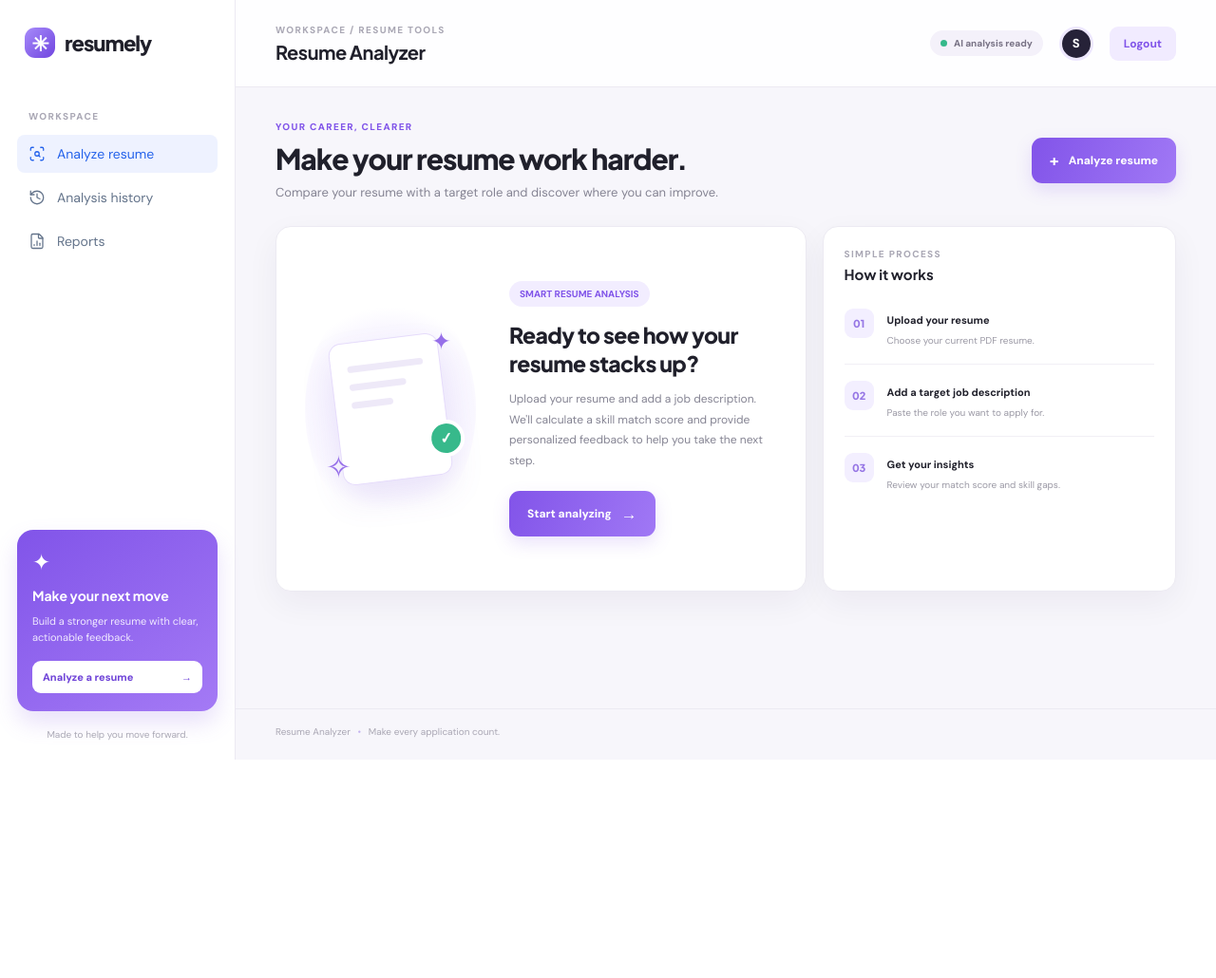
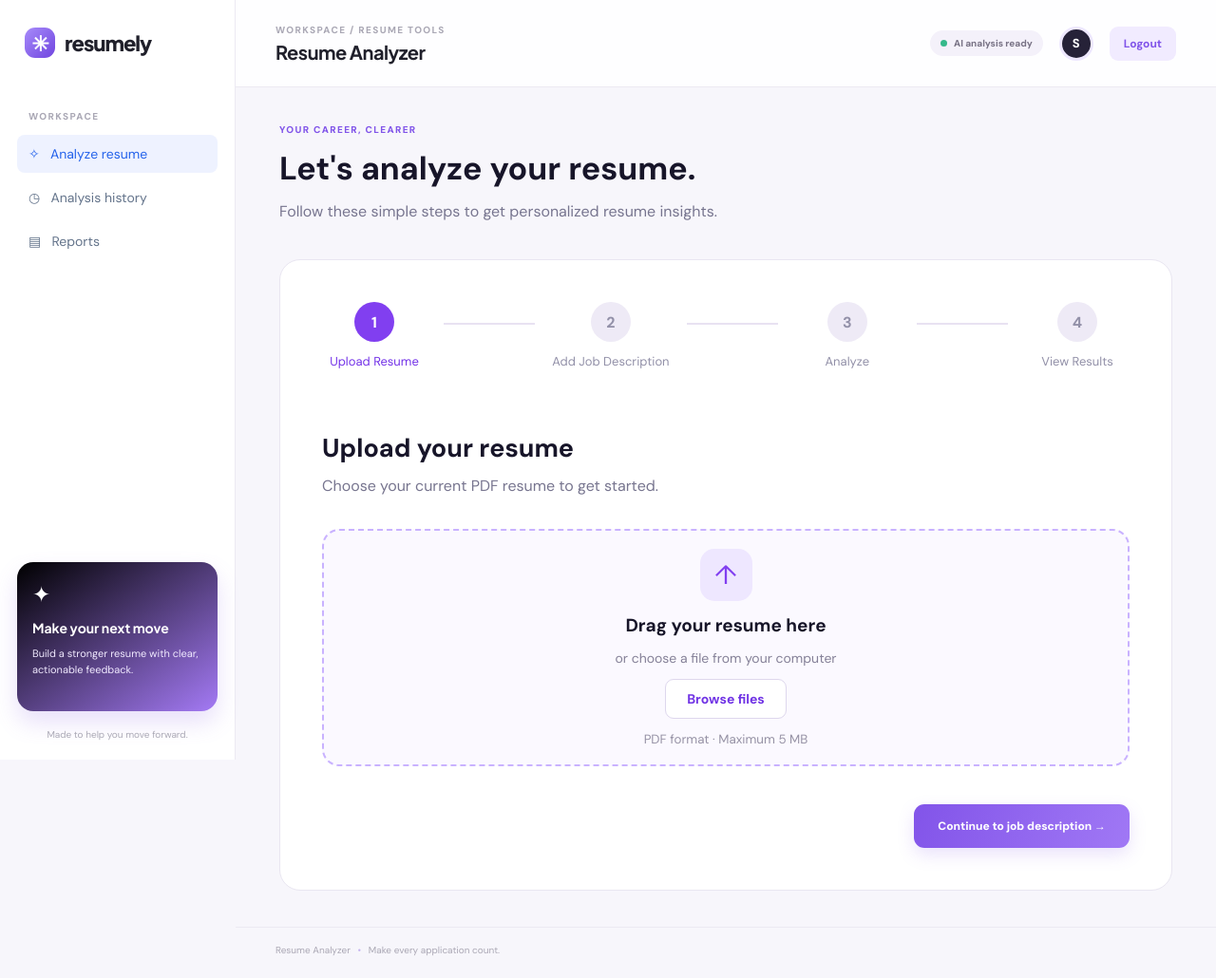
Before and after one commit to RitamNaskar11/Resume_analyzer, a Flask app: page /analyzer in a window 1280 px wide. Shown: the whole page at 95% size. Before the commit the page ends 800 px from the top, so only its background shows below. Run offline with Flask 3, Linux system fonts and the light colour scheme; the visitor is signed in with stand-in values (Sample User, id 1).

Commit message:
Update commit

```diff
--- a/app.py
+++ b/app.py
@@ -126,6 +126,11 @@ def landing():
 @app.route("/analyzer")
 @login_required
 def analyzer():
+    return render_template("analyzer.html")
+
+@app.route("/results")
+@login_required
+def results():
     analysis = session.pop("analysis", None)
 
     if analysis:
@@ -189,7 +194,7 @@ def analyze():
     "ai_result": ai_result,
     "uploaded_filename": filename
     }
-    return redirect(url_for("analyzer"))
+    return redirect(url_for("results"))
 
 
 if __name__ == "__main__":
--- a/static/style.css
+++ b/static/style.css
@@ -162,7 +162,7 @@ a {
 
 .upgrade-card {
     padding: 19px 16px;
-    background: linear-gradient(145deg, #8154e9, #a47af5);
+    background: linear-gradient(145deg, #000000, #a47af5);
     border-radius: 17px;
     color: white;
     box-shadow: 0 12px 25px #8b65e733
--- /dev/null
+++ b/static/wizard.css
@@ -0,0 +1,348 @@
+.wizard-page {
+    padding: 38px 46px;
+    background: #f7f6fb;
+    min-height: calc(100vh - 150px);
+}
+
+.wizard-heading {
+    margin-bottom: 40px;
+}
+
+.wizard-heading h2 {
+    font-size: 34px;
+    margin: 12px 0;
+    color: #171529;
+}
+
+.wizard-heading>p:last-child,
+.step-description {
+    color: #77758f;
+    font-size: 16px;
+}
+
+.wizard-card {
+    background: #fff;
+    border: 1px solid #e9e6f1;
+    border-radius: 22px;
+    padding: 44px;
+    max-width: 1250px;
+    margin: auto;
+    min-height: 570px;
+}
+
+.wizard-progress {
+    display: flex;
+    align-items: center;
+    justify-content: center;
+    gap: 18px;
+    margin: 0 auto 65px;
+    max-width: 850px;
+}
+
+.progress-step {
+    display: flex;
+    flex-direction: column;
+    align-items: center;
+    gap: 12px;
+    min-width: 110px;
+    color: #9290a8;
+    text-align: center;
+}
+
+.progress-step span {
+    height: 42px;
+    width: 42px;
+    border-radius: 50%;
+    background: #eeeaf6;
+    display: grid;
+    place-items: center;
+    font-weight: 700;
+}
+
+.progress-step.active span,
+.progress-step.completed span {
+    background: #813ff0;
+    color: white;
+}
+
+.progress-step.active small,
+.progress-step.completed small {
+    color: #7434e8;
+}
+
+.progress-step small {
+    font-size: 13px;
+    white-space: nowrap;
+}
+
+.progress-line {
+    height: 2px;
+    background: #e8e2f2;
+    flex: 1;
+    max-width: 100px;
+    margin-top: -25px;
+}
+
+.wizard-step {
+    display: none;
+    max-width: 920px;
+    margin: auto;
+}
+
+.wizard-step.active {
+    display: block;
+    animation: wizardFade .3s ease;
+}
+
+@keyframes wizardFade {
+    from {
+        opacity: 0;
+        transform: translateY(8px);
+    }
+
+    to {
+        opacity: 1;
+        transform: translateY(0);
+    }
+}
+
+.wizard-step h2 {
+    font-size: 27px;
+    color: #171529;
+    margin-bottom: 12px;
+}
+
+.step-description {
+    margin-bottom: 35px;
+}
+
+.wizard-upload {
+    min-height: 250px;
+    border: 2px dashed #c9b2ff;
+    border-radius: 18px;
+    background: #fbf9ff;
+    display: flex;
+    flex-direction: column;
+    align-items: center;
+    justify-content: center;
+    gap: 13px;
+    cursor: pointer;
+    text-align: center;
+    transition: .2s;
+}
+
+.wizard-upload:hover {
+    border-color: #813ff0;
+    background: #f7f1ff;
+}
+
+.wizard-upload input {
+    display: none;
+}
+
+.upload-icon {
+    width: 55px;
+    height: 55px;
+    border-radius: 15px;
+    background: #eee7ff;
+    color: #813ff0;
+    display: grid;
+    place-items: center;
+    font-size: 28px;
+}
+
+.wizard-upload strong {
+    font-size: 19px;
+    color: #171529;
+}
+
+.wizard-upload>span:not(.upload-icon) {
+    color: #858198;
+    font-size: 14px;
+}
+
+.browse-button {
+    padding: 11px 22px;
+    border: 1px solid #ded7ed;
+    border-radius: 9px;
+    background: white;
+    color: #7134e5 !important;
+    font-weight: 700;
+}
+
+.wizard-upload small {
+    color: #9692a5;
+}
+
+.selected-file {
+    margin-top: 15px;
+    color: #159b72;
+    font-weight: 600;
+}
+
+#job-description {
+    width: 100%;
+    min-height: 230px;
+    resize: vertical;
+    padding: 20px;
+    border: 1px solid #e5e0ef;
+    border-radius: 13px;
+    outline: none;
+    font: inherit;
+    color: #252238;
+    background: #fff;
+}
+
+#job-description:focus {
+    border-color: #8b4af2;
+    box-shadow: 0 0 0 3px #eee5ff;
+}
+
+.character-count {
+    text-align: right;
+    color: #9994a9;
+    font-size: 12px;
+    margin-top: 8px;
+}
+
+.sample-label {
+    margin: 25px 0 12px;
+    color: #69657b;
+}
+
+.sample-buttons {
+    display: flex;
+    flex-wrap: wrap;
+    gap: 10px;
+}
+
+.sample-buttons button {
+    padding: 10px 16px;
+    border: 1px solid #d9cafa;
+    background: #faf8ff;
+    color: #7134e5;
+    border-radius: 9px;
+    cursor: pointer;
+}
+
+.sample-buttons button:hover {
+    background: #eee6ff;
+}
+
+.wizard-actions {
+    display: flex;
+    justify-content: space-between;
+    align-items: center;
+    margin-top: 40px;
+    gap: 15px;
+}
+
+.wizard-actions.right {
+    justify-content: flex-end;
+}
+
+.back-btn {
+    padding: 13px 25px;
+    border: 1px solid #ded8eb;
+    border-radius: 10px;
+    background: white;
+    color: #55516a;
+    font-weight: 600;
+    cursor: pointer;
+}
+
+.wizard-actions .primary-button {
+    border: none;
+    cursor: pointer;
+    padding: 15px 25px;
+}
+
+.review-box {
+    padding: 22px;
+    background: #faf8ff;
+    border: 1px solid #eee8f8;
+    border-radius: 13px;
+    margin: 18px 0;
+}
+
+.review-box h3 {
+    margin: 0 0 12px;
+    color: #171529;
+}
+
+.review-box p {
+    color: #77738b;
+    line-height: 1.7;
+    overflow-wrap: anywhere;
+}
+
+.wizard-loading {
+    display: none;
+    text-align: center;
+    padding: 65px 20px;
+}
+
+.wizard-loading.show {
+    display: block;
+}
+
+.loader {
+    width: 48px;
+    height: 48px;
+    border: 4px solid #eee5ff;
+    border-top-color: #813ff0;
+    border-radius: 50%;
+    animation: spin .8s linear infinite;
+    margin: 0 auto 25px;
+}
+
+@keyframes spin {
+    to {
+        transform: rotate(360deg);
+    }
+}
+
+@media (max-width: 800px) {
+    .wizard-page {
+        padding: 25px 16px;
+    }
+
+    .wizard-card {
+        padding: 25px 16px;
+    }
+
+    .wizard-progress {
+        gap: 5px;
+        margin-bottom: 45px;
+    }
+
+    .progress-step {
+        min-width: 65px;
+    }
+
+    .progress-step span {
+        width: 35px;
+        height: 35px;
+    }
+
+    .progress-step small {
+        font-size: 10px;
+        white-space: normal;
+    }
+
+    .progress-line {
+        max-width: 30px;
+    }
+
+    .wizard-heading h2 {
+        font-size: 27px;
+    }
+
+    .wizard-step h2 {
+        font-size: 23px;
+    }
+
+    .wizard-actions {
+        flex-wrap: wrap;
+    }
+}
--- /dev/null
+++ b/static/wizard.js
@@ -0,0 +1,97 @@
+
+let currentStep = 1;
+
+const steps = document.querySelectorAll(".wizard-step");
+const progressSteps = document.querySelectorAll(".progress-step");
+const progressLines = document.querySelectorAll(".progress-line");
+
+function showStep(step) {
+    currentStep = step;
+
+    steps.forEach((item) => {
+        item.classList.toggle(
+            "active",
+            Number(item.dataset.page) === step
+        );
+    });
+
+    progressSteps.forEach((item) => {
+        const number = Number(item.dataset.step);
+        item.classList.toggle("active", number === step);
+        item.classList.toggle("completed", number < step);
+    });
+
+    progressLines.forEach((line, index) => {
+        line.style.background = index < step - 1 ? "#813ff0" : "#e8e2f2";
+    });
+
+    window.scrollTo({ top: 0, behavior: "smooth" });
+}
+
+document.querySelectorAll(".next-btn").forEach((button) => {
+    button.addEventListener("click", () => {
+        if (currentStep === 1) {
+            const file = document.getElementById("resume").files[0];
+
+            if (!file) {
+                alert("Please upload your PDF resume.");
+                return;
+            }
+
+            if (!file.name.toLowerCase().endsWith(".pdf")) {
+                alert("Please select a PDF file.");
+                return;
+            }
+
+            document.getElementById("review-file").textContent = file.name;
+        }
+
+        if (currentStep === 2) {
+            const job = document.getElementById("job-description").value.trim();
+
+            if (!job) {
+                alert("Please enter a job description.");
+                return;
+            }
+
+            document.getElementById("review-job").textContent = job;
+        }
+
+        if (currentStep < 3) showStep(currentStep + 1);
+    });
+});
+
+document.querySelectorAll(".back-btn").forEach((button) => {
+    button.addEventListener("click", () => {
+        if (currentStep > 1) showStep(currentStep - 1);
+    });
+});
+
+document.getElementById("resume").addEventListener("change", function () {
+    const file = this.files[0];
+    document.getElementById("file-name").textContent =
+        file ? "✓ Selected: " + file.name : "";
+});
+
+const jobInput = document.getElementById("job-description");
+
+jobInput.addEventListener("input", function () {
+    document.getElementById("char-count").textContent = this.value.length;
+});
+
+document.querySelectorAll("[data-sample]").forEach((button) => {
+    button.addEventListener("click", () => {
+        jobInput.value = button.dataset.sample;
+        jobInput.dispatchEvent(new Event("input"));
+    });
+});
+
+document.getElementById("wizard-form").addEventListener("submit", function () {
+    document.querySelector(".wizard-progress").style.display = "none";
+    document.querySelectorAll(".wizard-step").forEach((step) => {
+        step.style.display = "none";
+    });
+    document.getElementById("wizard-loading").classList.add("show");
+});
+
+showStep(1);
--- /dev/null
+++ b/templates/analyzer.html
@@ -0,0 +1,199 @@
+<!DOCTYPE html>
+<html lang="en">
+
+<head>
+    <meta charset="UTF-8">
+    <meta name="viewport" content="width=device-width, initial-scale=1.0">
+    <title>Analyze Resume | Resumely</title>
+
+    <link rel="stylesheet" href="{{ url_for('static', filename='style.css') }}">
+    <link rel="stylesheet" href="{{ url_for('static', filename='wizard.css') }}">
+
+    <link rel="preconnect" href="https://fonts.googleapis.com">
+    <link rel="preconnect" href="https://fonts.gstatic.com" crossorigin>
+    <link
+        href="https://fonts.googleapis.com/css2?family=DM+Sans:wght@400;500;600;700;800&family=Plus+Jakarta+Sans:wght@500;600;700;800&display=swap"
+        rel="stylesheet">
+    <script src="https://unpkg.com/lucide@latest"></script>
+</head>
+
+<body>
+
+    <div class="app-shell">
+
+        <aside class="sidebar">
+            <a class="brand"><span class="brand-mark">✳</span><span>resumely</span></a>
+            <div class="workspace-label">WORKSPACE</div>
+
+            <div class="sidebar-menu">
+                <a href="{{ url_for('analyzer') }}" class="menu-item active">✧ &nbsp; Analyze resume
+                </a>
+                <a href="#" class="menu-item">◷ &nbsp; Analysis history</a>
+                <a href="#" class="menu-item">▤ &nbsp; Reports</a>
+            </div>
+
+            <div class="sidebar-bottom">
+                <div class="upgrade-card">
+                    <div class="upgrade-spark">✦</div>
+                    <strong>Make your next move</strong>
+                    <p>Build a stronger resume with clear, actionable feedback.</p>
+                </div>
+                <div class="sidebar-foot">Made to help you move forward.</div>
+            </div>
+        </aside>
+
+        <main class="main-area">
+
+            <header class="topbar">
+                <div>
+                    <div class="eyebrow">WORKSPACE / RESUME TOOLS</div>
+                    <h1>Resume Analyzer</h1>
+                </div>
+
+                <div class="topbar-actions">
+                    <span class="status-pill"><i></i> AI analysis ready</span>
+                    <div class="avatar">
+                        {{ session.get('user_name', 'R')[0]|upper }}
+                    </div>
+                    <a href="{{ url_for('logout') }}" class="logout-button">Logout</a>
+                </div>
+            </header>
+
+            <section class="wizard-page">
+
+                <div class="wizard-heading">
+                    <p class="eyebrow purple">YOUR CAREER, CLEARER</p>
+                    <h2>Let's analyze your resume.</h2>
+                    <p>Follow these simple steps to get personalized resume insights.</p>
+                </div>
+
+                <div class="wizard-card">
+
+                    <div class="wizard-progress">
+                        <div class="progress-step active" data-step="1">
+                            <span>1</span><small>Upload Resume</small>
+                        </div>
+                        <div class="progress-line"></div>
+                        <div class="progress-step" data-step="2">
+                            <span>2</span><small>Add Job Description</small>
+                        </div>
+                        <div class="progress-line"></div>
+                        <div class="progress-step" data-step="3">
+                            <span>3</span><small>Analyze</small>
+                        </div>
+                        <div class="progress-line"></div>
+                        <div class="progress-step" data-step="4">
+                            <span>4</span><small>View Results</small>
+                        </div>
+                    </div>
+
+                    <form id="wizard-form" action="{{ url_for('analyze') }}" method="POST"
+                        enctype="multipart/form-data">
+
+                        <!-- STEP 1 -->
+                        <div class="wizard-step active" data-page="1">
+                            <h2>Upload your resume</h2>
+                            <p class="step-description">Choose your current PDF resume to get started.</p>
+
+                            <label class="wizard-upload" for="resume">
+                                <span class="upload-icon">↑</span>
+                                <strong>Drag your resume here</strong>
+                                <span>or choose a file from your computer</span>
+                                <span class="browse-button">Browse files</span>
+                                <small>PDF format · Maximum 5 MB</small>
+                                <input type="file" id="resume" name="resume" accept=".pdf,application/pdf" required>
+                            </label>
+
+                            <p id="file-name" class="selected-file"></p>
+
+                            <div class="wizard-actions right">
+                                <button type="button" class="primary-button next-btn">
+                                    Continue to job description →
+                                </button>
+                            </div>
+                        </div>
+
+                        <!-- STEP 2 -->
+                        <div class="wizard-step" data-page="2">
+                            <h2>Add Job Description</h2>
+                            <p class="step-description">
+                                Paste the job description to get a better analysis.
+                            </p>
+
+                            <textarea id="job-description" name="job_description"
+                                placeholder="Paste the job description here..." maxlength="5000" required></textarea>
+
+                            <div class="character-count">
+                                <span id="char-count">0</span>/5000
+                            </div>
+
+                            <p class="sample-label">Or choose a sample job description:</p>
+
+                            <div class="sample-buttons">
+                                <button type="button"
+                                    data-sample="Frontend Developer skilled in HTML, CSS, JavaScript, React and responsive web design.">Frontend
+                                    Developer</button>
+                                <button type="button"
+                                    data-sample="Backend Developer skilled in Python, Flask, Django, REST APIs, SQL and PostgreSQL.">Backend
+                                    Developer</button>
+                                <button type="button"
+                                    data-sample="Data Scientist skilled in Python, Pandas, NumPy, SQL, statistics and machine learning.">Data
+                                    Scientist</button>
+                                <button type="button"
+                                    data-sample="Machine Learning Engineer skilled in Python, TensorFlow, PyTorch, machine learning and data processing.">ML
+                                    Engineer</button>
+                            </div>
+
+                            <div class="wizard-actions">
+                                <button type="button" class="back-btn">← Back</button>
+                                <button type="button" class="primary-button next-btn">Continue →</button>
+                            </div>
+                        </div>
+
+                        <!-- STEP 3 -->
+                        <div class="wizard-step" data-page="3">
+                            <h2>Ready to analyze?</h2>
+                            <p class="step-description">
+                                Review your uploaded resume and job description.
+                            </p>
+
+                            <div class="review-box">
+                                <h3>Resume</h3>
+                                <p id="review-file">No file selected</p>
+                            </div>
+
+                            <div class="review-box">
+                                <h3>Job Description</h3>
+                                <p id="review-job"></p>
+                            </div>
+
+                            <div class="wizard-actions">
+                                <button type="button" class="back-btn">← Back</button>
+                                <button type="submit" class="primary-button" id="analyze-btn">
+                                    Analyze Resume →
+                                </button>
+                            </div>
+                        </div>
+
+                    </form>
+
+                    <div class="wizard-loading" id="wizard-loading">
+                        <div class="loader"></div>
+                        <h2>Analyzing your resume...</h2>
+                        <p>Please wait while we extract skills and prepare your report.</p>
+                    </div>
+
+                </div>
+            </section>
+
+            <footer class="footer">
+                Resume Analyzer <span>•</span> Make every application count.
+            </footer>
+
+        </main>
+    </div>
+
+    <script src="{{ url_for('static', filename='wizard.js') }}"></script>
+</body>
+
+</html>
--- a/templates/index.html
+++ b/templates/index.html
@@ -12,6 +12,7 @@
     href="https://fonts.googleapis.com/css2?family=DM+Sans:wght@400;500;600;700;800&family=Plus+Jakarta+Sans:wght@500;600;700;800&display=swap"
     rel="stylesheet">
   <link rel="stylesheet" href="{{ url_for('static', filename='style.css') }}">
+
   <script src="https://unpkg.com/lucide@latest"></script>
 
 </head>
@@ -50,7 +51,7 @@
           <div class="upgrade-spark">✦</div>
           <strong>Make your next move</strong>
           <p>Build a stronger resume with clear, actionable feedback.</p>
-          <button type="button" class="upgrade-button" data-open-modal>Analyze a resume <span>→</span></button>
+          <!-- <button type="button" class="upgrade-button" data-open-modal>Analyze a resume <span>→</span></button> -->
         </div>
         <div class="sidebar-foot">Made to help you move forward.</div>
       </div>
@@ -86,7 +87,6 @@
               provided.{% else %}Compare your resume with a target role and discover where you can improve.{% endif %}
             </p>
           </div>
-          <button class="primary-button" type="button" data-open-modal><span>+</span> Analyze resume</button>
         </div>
 
         {% if score is defined %}
@@ -206,8 +206,10 @@
             <div class="empty-copy"><span class="pill purple-pill">SMART RESUME ANALYSIS</span>
               <h3>Ready to see how your resume stacks up?</h3>
               <p>Upload your resume and add a job description. We'll calculate a skill match score and provide
-                personalized feedback to help you take the next step.</p><button class="primary-button" type="button"
-                data-open-modal>Start analyzing <span>→</span></button>
+                personalized feedback to help you take the next step.</p><a href="{{ url_for('analyzer') }}"
+                class="primary-button">
+                Start analyzing
+              </a>
             </div>
           </div>
           <div class="how-panel panel">
```
